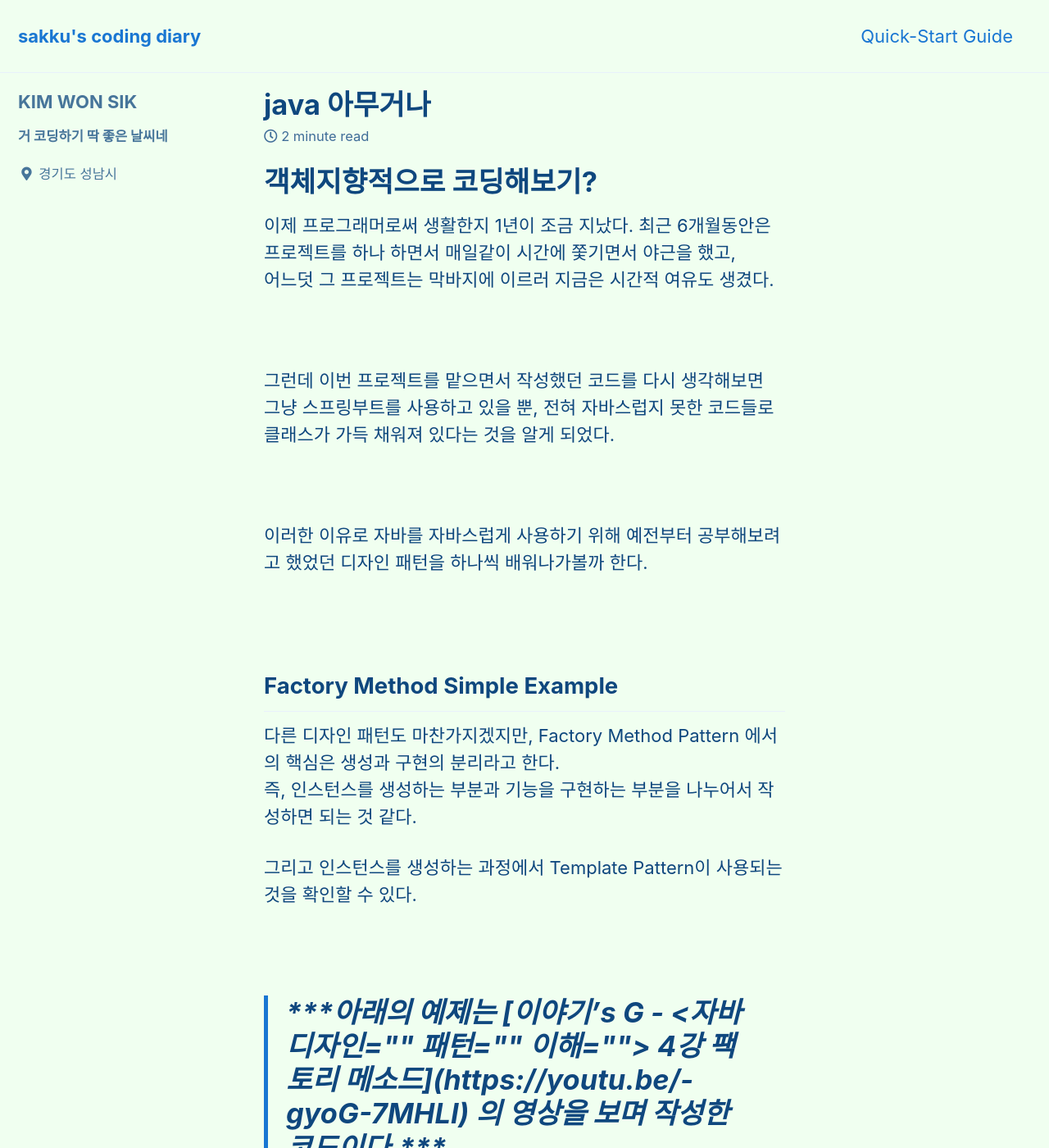
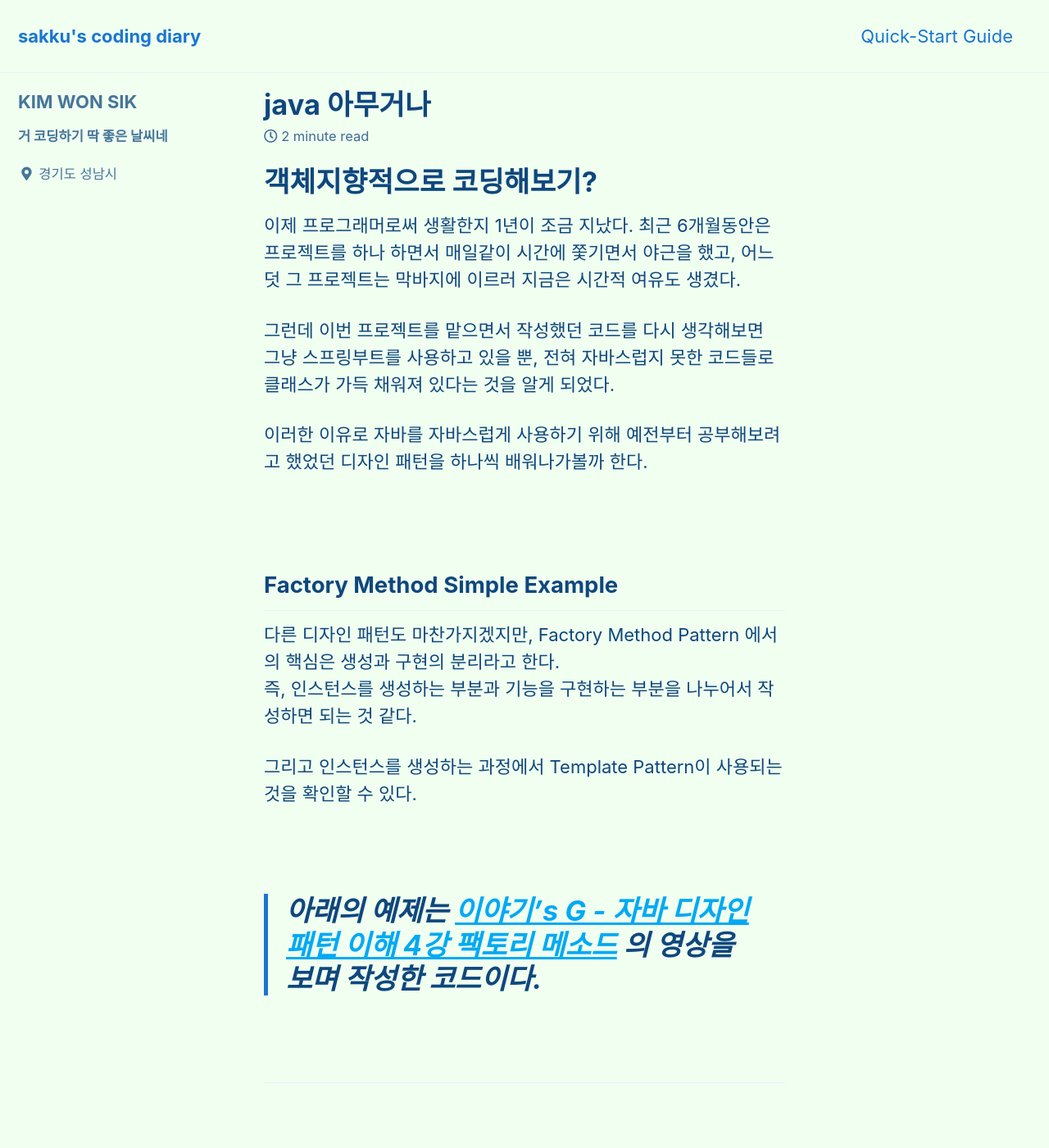
Before and after one commit to wonsakku/wonsakku.github.io, a Jekyll site: the page built from _posts/2021-07-20-java.md, in a window 1280 px wide and 1400 px high. Shown: the whole window at 82% size. Built offline with Jekyll 4.4.1, drawn with Linux system fonts in a browser that asks for light colours; cached includes are drawn as plain includes; some of the changed text lies outside the part shown.

Commit message:
2021-07-20 java posting re

```diff
--- a/_posts/2021-07-20-java.md
+++ b/_posts/2021-07-20-java.md
@@ -14,15 +14,9 @@ last_modified_at*: 2021-07-20
 
 # 객체지향적으로 코딩해보기?
 
-이제 프로그래머로써 생활한지 1년이 조금 지났다. 최근 6개월동안은 프로젝트를 하나 하면서 매일같이 시간에 쫓기면서 야근을 했고,
-어느덧 그 프로젝트는 막바지에 이르러 지금은 시간적 여유도 생겼다.
+이제 프로그래머로써 생활한지 1년이 조금 지났다. 최근 6개월동안은 프로젝트를 하나 하면서 매일같이 시간에 쫓기면서 야근을 했고, 어느덧 그 프로젝트는 막바지에 이르러 지금은 시간적 여유도 생겼다.
 
-<br>
-
-그런데 이번 프로젝트를 맡으면서 작성했던 코드를 다시 생각해보면 그냥 스프링부트를 사용하고 있을 뿐, 전혀 자바스럽지 못한 코드들로
-클래스가 가득 채워져 있다는 것을 알게 되었다.
-
-<br>
+그런데 이번 프로젝트를 맡으면서 작성했던 코드를 다시 생각해보면 그냥 스프링부트를 사용하고 있을 뿐, 전혀 자바스럽지 못한 코드들로 클래스가 가득 채워져 있다는 것을 알게 되었다.
 
 이러한 이유로 자바를 자바스럽게 사용하기 위해 예전부터 공부해보려고 했었던 디자인 패턴을 하나씩 배워나가볼까 한다.
 
@@ -37,7 +31,7 @@ last_modified_at*: 2021-07-20
 
 <br>
 
-> # ***아래의 예제는 [이야기's G - <자바 디자인 패턴 이해> 4강 팩토리 메소드](https://youtu.be/-gyoG-7MHLI) 의 영상을 보며 작성한 코드이다.***
+> # ***아래의 예제는 [이야기's G - 자바 디자인 패턴 이해 4강 팩토리 메소드](https://youtu.be/-gyoG-7MHLI) 의 영상을 보며 작성한 코드이다.***
 
 <br>
 
@@ -49,8 +43,7 @@ ___
 
 <br>
 
-Instance를 생성하는 부분에서는 Item을 생성하는 단계를 구성한 create() 는 템플릿 패턴으로 구성되어 있고
-create() 메소드에서 각각의 단계는 ItemCreator를 상속받는 HpCreator와 MpCreator에서 구체화한 것을 확인할 수 있다.
+Instance를 생성하는 부분에서는 Item을 생성하는 단계를 구성한 create() 는 템플릿 패턴으로 구성되어 있고 create() 메소드에서 각각의 단계는 ItemCreator를 상속받는 HpCreator와 MpCreator에서 구체화한 것을 확인할 수 있다.
 
 <br>
 
@@ -166,8 +159,7 @@ ___
 
 ## **정리**
 
-ItemCreator에 어느 ItemCreator(HpCreator, MpCreator)가 들어오느냐에 따라 생성되는 인스턴스 Item(HpPosion, MpPosion)이 달라지고,
-Item의 use()도 생성된 인스턴스에서 맞게 실행된 것을 확인할 수 있다.
+ItemCreator에 어느 ItemCreator(HpCreator, MpCreator)가 들어오느냐에 따라 생성되는 인스턴스 Item(HpPosion, MpPosion)이 달라지고, Item의 use()도 생성된 인스턴스에서 맞게 실행된 것을 확인할 수 있다.
 
 
 ___
```
